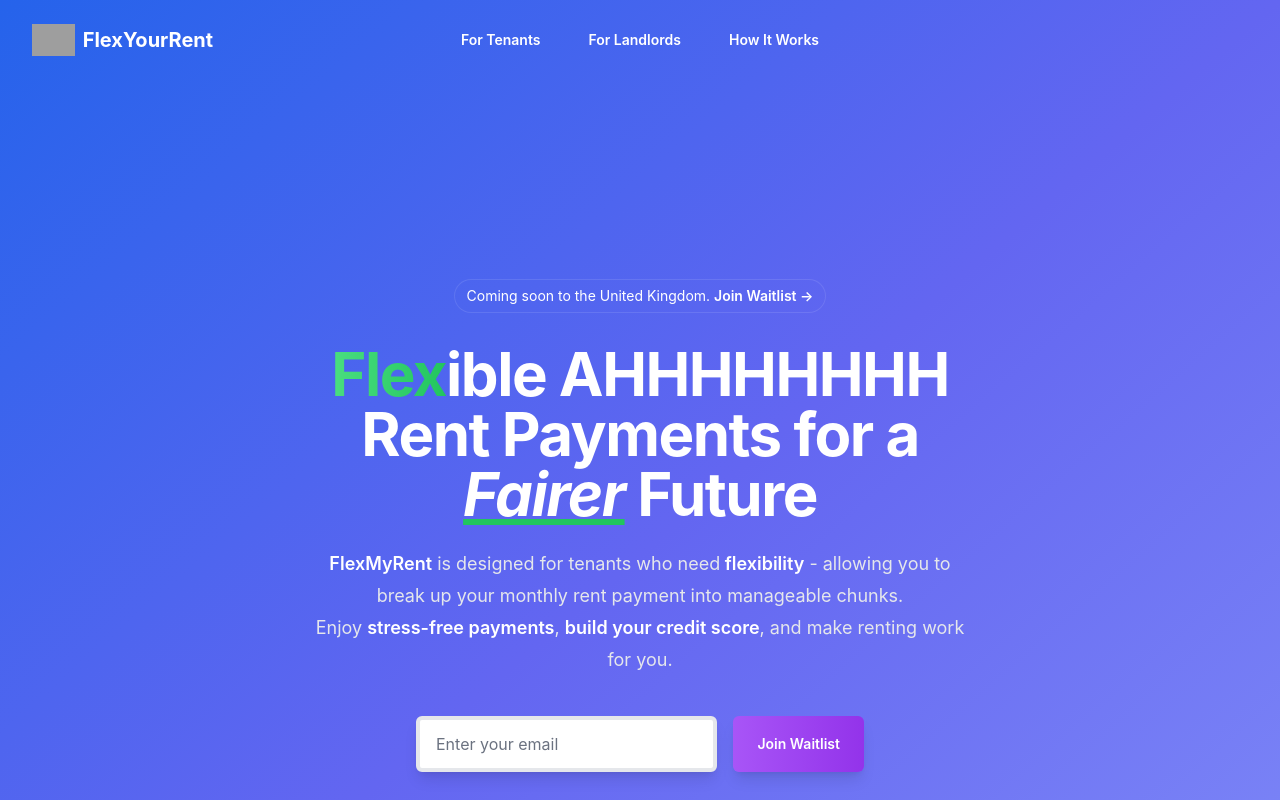
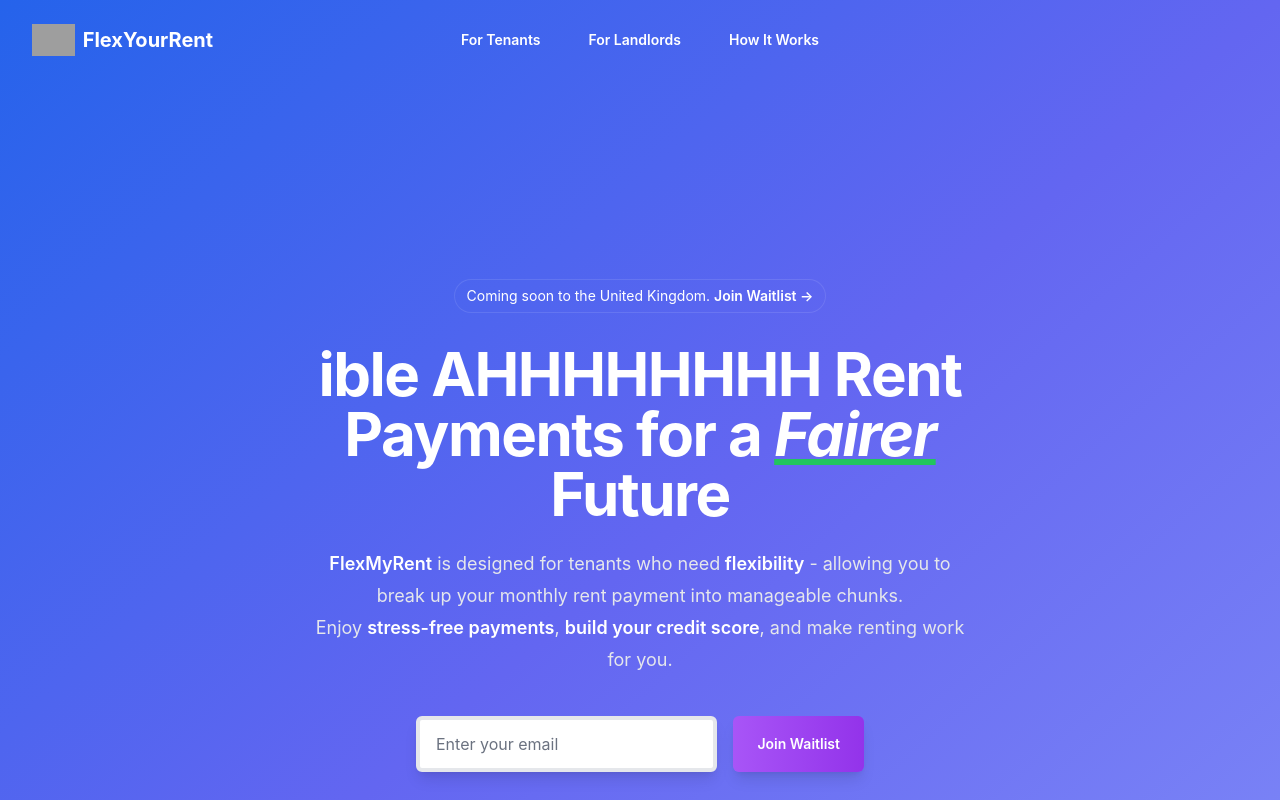
Before and after one commit to jtab23/smoke-test, a React (Create React App) app: page / in a window 1280 px wide. Shown: the top 800 px of the page. Built offline with nearby package versions, Linux system fonts and the light colour scheme; grey boxes are pictures that could not be loaded.

Commit message:
god please i try

```diff
--- a/package.json
+++ b/package.json
@@ -41,5 +41,8 @@
       "last 1 firefox version",
       "last 1 safari version"
     ]
+  },
+  "devDependencies": {
+    "source-map-explorer": "^2.5.3"
   }
 }
--- a/src/App.js
+++ b/src/App.js
@@ -1,6 +1,5 @@
 import React, { useState, useEffect } from 'react';
 import { Dialog } from '@headlessui/react';
-import { motion } from 'framer-motion';  // Import Framer Motion
 import { Bars3Icon, XMarkIcon, BellIcon, CreditCardIcon, CheckCircleIcon } from '@heroicons/react/24/outline';
 import mixpanel from 'mixpanel-browser';
 import Cleave from 'cleave.js/react';
@@ -355,16 +354,6 @@ const handlePaymentSubmit = async (e) => {
             </div>
             <div className="text-center">
             <h1 className="text-4xl font-bold tracking-tight text-white sm:text-6xl">
-                <motion.span
-                  className="relative"
-                  // Framer Motion "wobble" effect when page loads
-                  animate={{ scale: [1, 1.2, 1], rotate: [0, 10, -10, 0] }}
-                  transition={{ duration: 1, repeat: Infinity, repeatType: "reverse" }}
-                >
-                  <span className="text-transparent bg-clip-text bg-gradient-to-r from-green-400 to-green-500">
-                    Flex
-                  </span>
-                </motion.span>
                 ible AHHHHHHHH Rent Payments for a <span className="italic underline decoration-green-500 decoration-5">Fairer</span> Future
               </h1>
   <p className="mt-6 text-lg leading-8 text-gray-200 max-w-2xl mx-auto">
```
Also changed, not shown: 1 other file (tests, documents, lock files or other folders).
